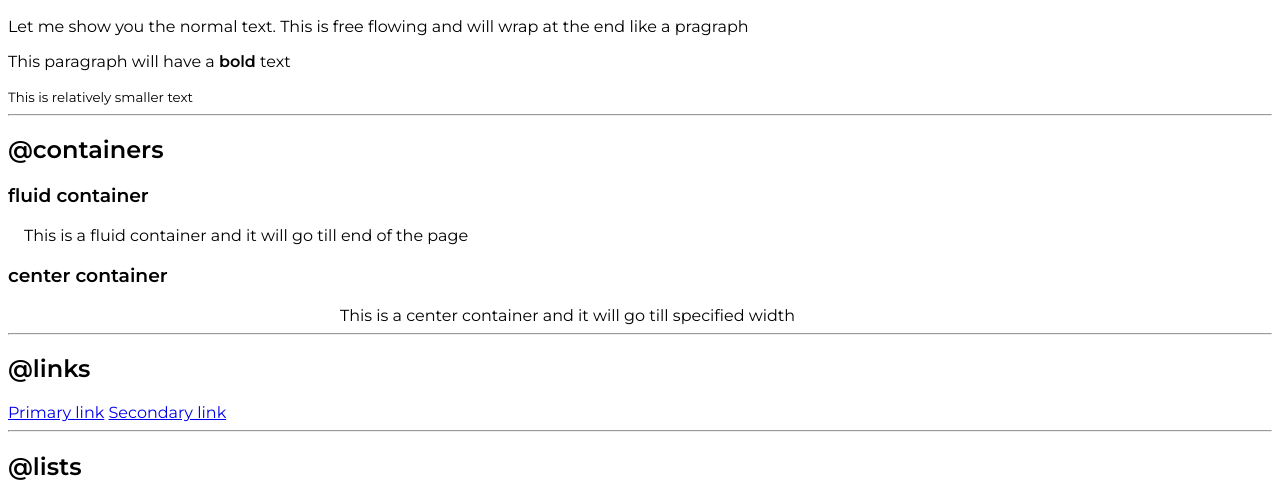
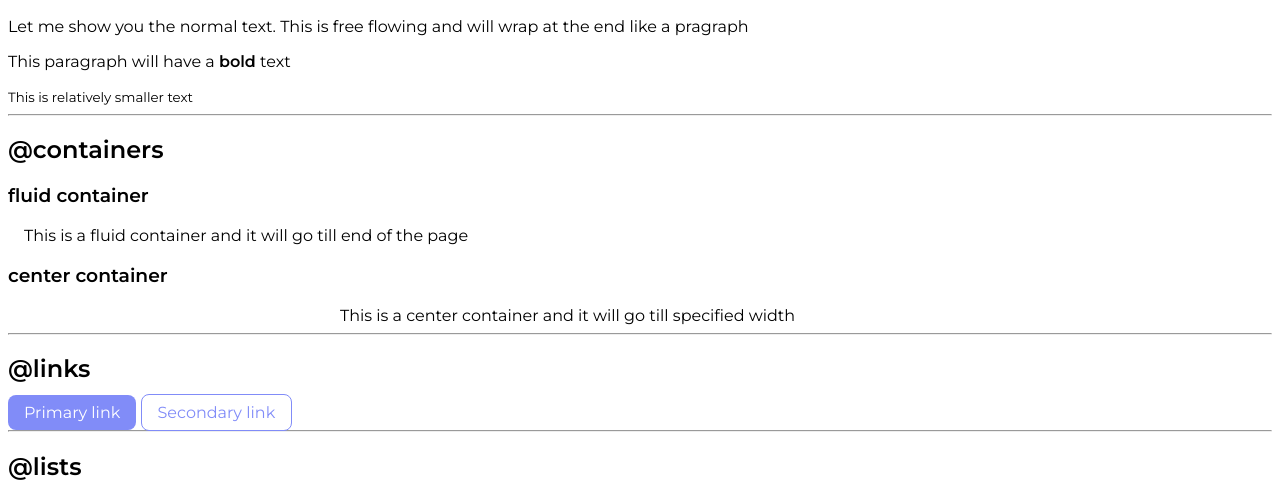
Before and after one commit to hrshmistry/component-library, a plain HTML site: page index.html in a window 1280 px wide. Shown: the part 282-780 px from the top of the page. Drawn offline with Linux system fonts and the light colour scheme.

Commit message:
css: containers and links

```diff
--- a/index.html
+++ b/index.html
@@ -39,8 +39,8 @@
 
     <h2>@links</h2>
 
-    <a href="/">Primary link</a>
-    <a href="/">Secondary link</a>
+    <a class="Link link-primary" href="/">Primary link</a>
+    <a class="Link link-secondary" href="/">Secondary link</a>
 
     <hr>
 
--- a/styles.css
+++ b/styles.css
@@ -1,15 +1,37 @@
 @import url('https://fonts.googleapis.com/css2?family=Montserrat:wght@400;600&display=swap');
 
-body{
+:root {
+    --primary-color: #818CF8;
+}
+
+body {
     font-family: 'Montserrat', sans-serif;
 }
 
-.container{
-    padding-left: 1rem;
-    padding-right: 1rem;
+/* containers */
+.container {
+    padding: 0rem 1rem;
 }
 
-.container-center{
+.container-center {
     max-width: 600px;
     margin: auto;
 }
+
+/* links */
+.Link {
+    text-decoration: none;
+    padding: 0.5rem 1rem;
+}
+
+.link-primary {
+    background-color: var(--primary-color);
+    border-radius: 0.5rem;
+    color: white;
+}
+
+.link-secondary {
+    border: 1px solid var(--primary-color);
+    border-radius: 0.5rem;
+    color: var(--primary-color);
+}
```
